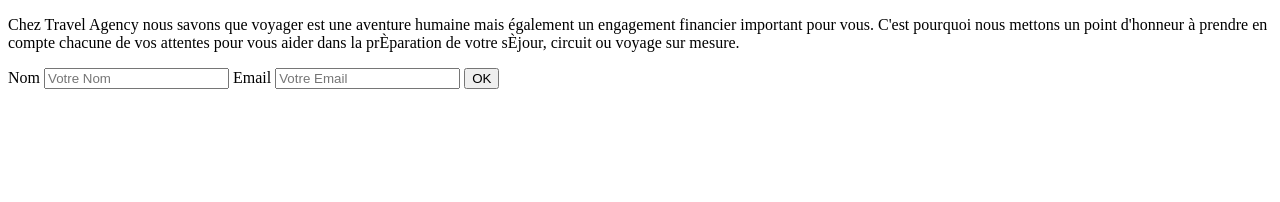
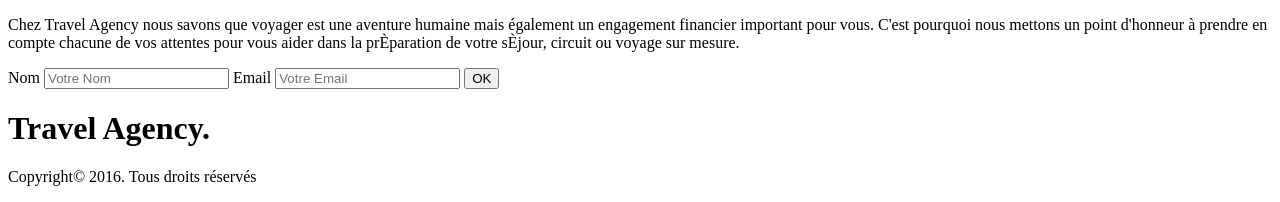
Before and after one commit to Bara87/Site-Agence-de-voyage, a plain HTML site: page index.html in a window 1280 px wide. Shown: the part 942-1144 px from the top of the page. Before the commit the page ends 1039 px from the top, so only its background shows below. Drawn offline with Linux system fonts and the light colour scheme.

Commit message:
add footer

```diff
--- a/index.html
+++ b/index.html
@@ -82,7 +82,8 @@
         </section>
     </main>
     <footer>
-
+        <h1>Travel Agency<span class="orange">.</span></h1>
+        <p>Copyright© 2016. Tous droits réservés</p>
     </footer>
 </body>
 </html>
```
